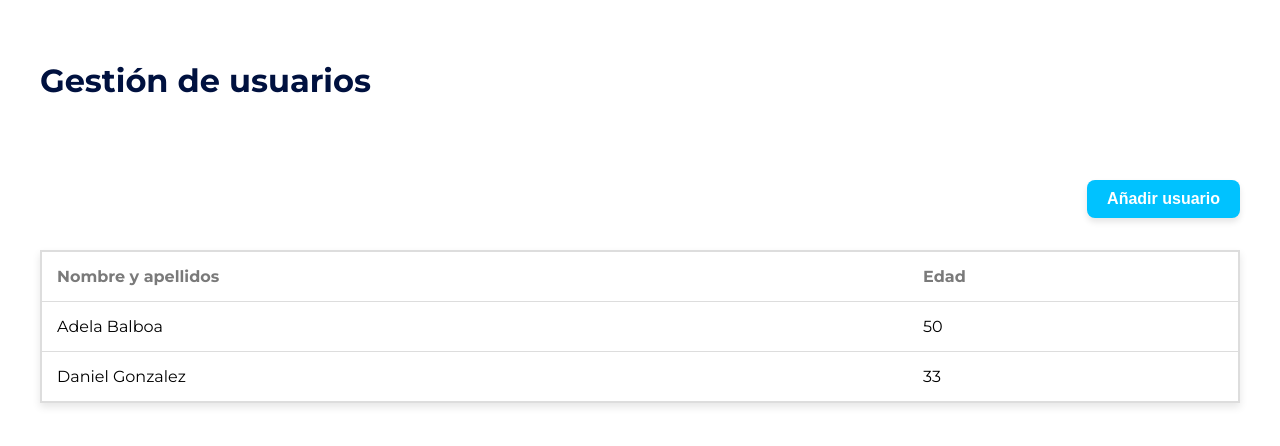
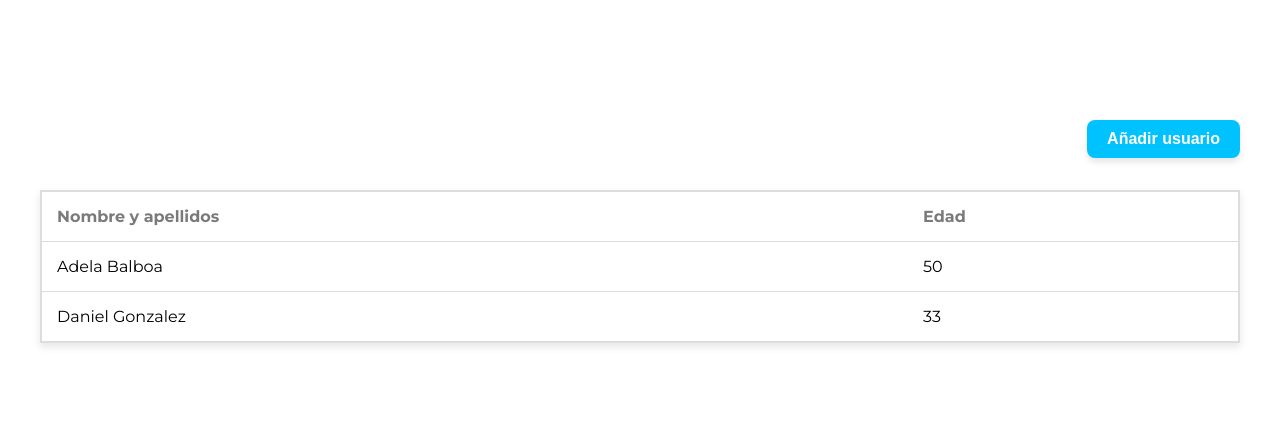
Before and after one commit to Michely05/gestion-usuarios, a Vue app: page / in a window 1280 px wide. Shown: the top 446 px of the page. Built offline with nearby package versions, Linux system fonts and the light colour scheme.

Commit message:
delete userStore.js

```diff
--- a/src/App.vue
+++ b/src/App.vue
@@ -6,8 +6,7 @@ import { RouterView } from 'vue-router';
 
 <template>
   <div id="app">
-    <h1>Gestión de usuarios</h1>
-    <router-view></router-view>
+    <RouterView></RouterView>
   </div>
 </template>
 
--- a/src/userStore.js
+++ /dev/null
@@ -1,3 +0,0 @@
-import { ref } from "vue";
-
-export const users = ref([]);
```
